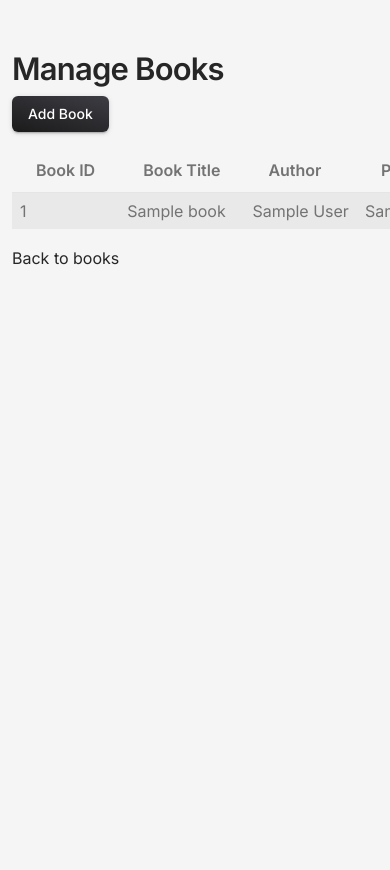
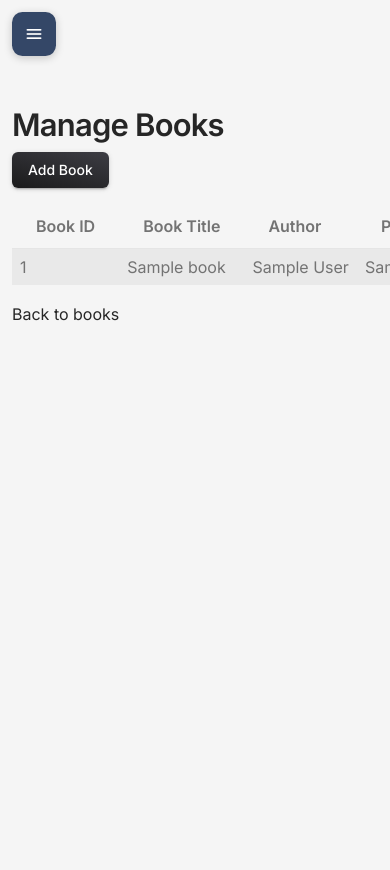
Before and after one commit to sumayabduweli/library-management-system, a Django app: page /add-book/ in a window 390 px wide; the page is wider, and only the part inside the window is pictured. Run offline with Django 5.2, Linux system fonts and the light colour scheme; a user stored in the database is signed in; tables that the repository leaves empty hold one stand-in row (values such as "Sample post"); some libraries are stand-ins or nearby versions.

Commit message:
Add mobile navigation toggle

```diff
--- a/book/templates/base.html
+++ b/book/templates/base.html
@@ -40,6 +40,50 @@
     }
 
     @media (max-width: 767.98px) {
+      .mobile-nav-toggle {
+        position: fixed;
+        z-index: 1060;
+        top: 0.75rem;
+        left: 0.75rem;
+        display: inline-flex;
+        align-items: center;
+        justify-content: center;
+        width: 2.75rem;
+        height: 2.75rem;
+        border: 0;
+        border-radius: 0.65rem;
+        background: #344767;
+        color: #fff;
+        box-shadow: 0 2px 8px rgba(0, 0, 0, .2);
+      }
+
+      body.g-sidenav-pinned::after {
+        content: "";
+        position: fixed;
+        inset: 0;
+        z-index: 1030;
+        background: rgba(0, 0, 0, .45);
+      }
+
+      #sidenav-main {
+        z-index: 1040;
+        transform: translateX(-15.5rem);
+        transition: transform .25s ease;
+      }
+
+      body.g-sidenav-pinned #sidenav-main {
+        transform: translateX(0);
+      }
+
+      #iconSidenav {
+        display: block !important;
+        z-index: 2;
+      }
+
+      .main-content {
+        padding-top: 3.5rem;
+      }
+
       #sidenav-collapse-main {
         width: 100% !important;
         max-width: 100%;
@@ -104,6 +148,9 @@
 
 <body class="g-sidenav-show  bg-gray-100">
   {% if request.path != '/sign-up/' and request.path != '/login/' and request.path != '/accounts/login/' %}
+  <button class="mobile-nav-toggle d-inline-flex d-md-none" type="button" aria-label="Open navigation menu" aria-expanded="false" aria-controls="sidenav-main" id="mobileNavToggle">
+    <span class="material-symbols-rounded" aria-hidden="true">menu</span>
+  </button>
   <aside class="sidenav navbar navbar-vertical navbar-expand-xs border-radius-lg fixed-start ms-2  bg-white my-2" id="sidenav-main">
     <div class="sidenav-header">
       <i class="fas fa-times p-3 cursor-pointer text-dark opacity-5 position-absolute end-0 top-0 d-none d-xl-none" aria-hidden="true" id="iconSidenav"></i>
@@ -152,6 +199,24 @@
   </main>
 
   <!--   Core JS Files   -->
+  <script>
+    (function () {
+      const toggle = document.getElementById('mobileNavToggle');
+      const close = document.getElementById('iconSidenav');
+      const closeMenu = function () {
+        document.body.classList.remove('g-sidenav-pinned');
+        if (toggle) toggle.setAttribute('aria-expanded', 'false');
+      };
+      if (toggle) toggle.addEventListener('click', function () {
+        const open = document.body.classList.toggle('g-sidenav-pinned');
+        toggle.setAttribute('aria-expanded', String(open));
+      });
+      if (close) close.addEventListener('click', closeMenu);
+      document.addEventListener('click', function (event) {
+        if (document.body.classList.contains('g-sidenav-pinned') && event.target === document.body) closeMenu();
+      });
+    })();
+  </script>
   <script src="../assets/js/core/popper.min.js"></script>
   <script src="../assets/js/core/bootstrap.min.js"></script>
   <script src="../assets/js/plugins/perfect-scrollbar.min.js"></script>
```
